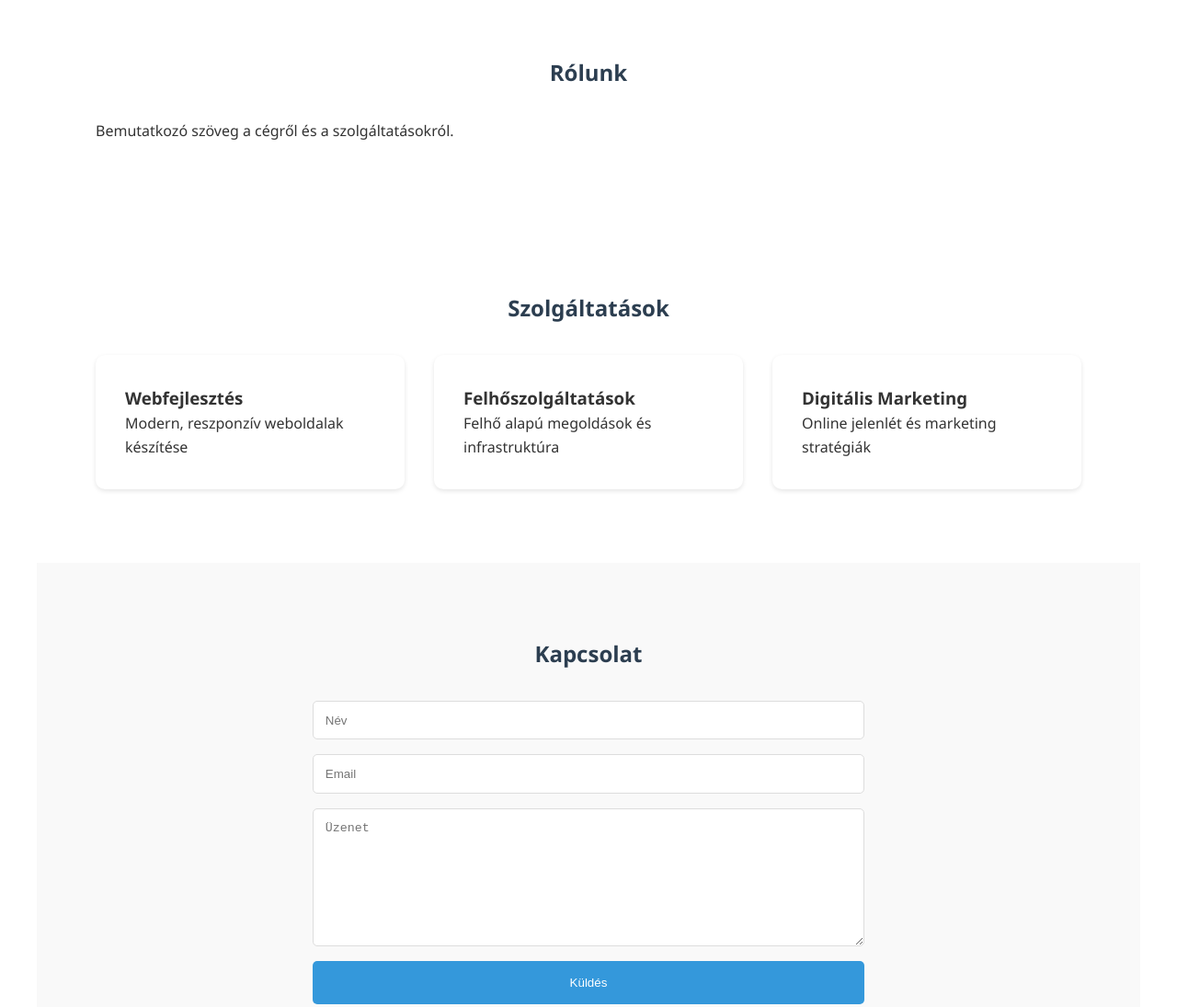
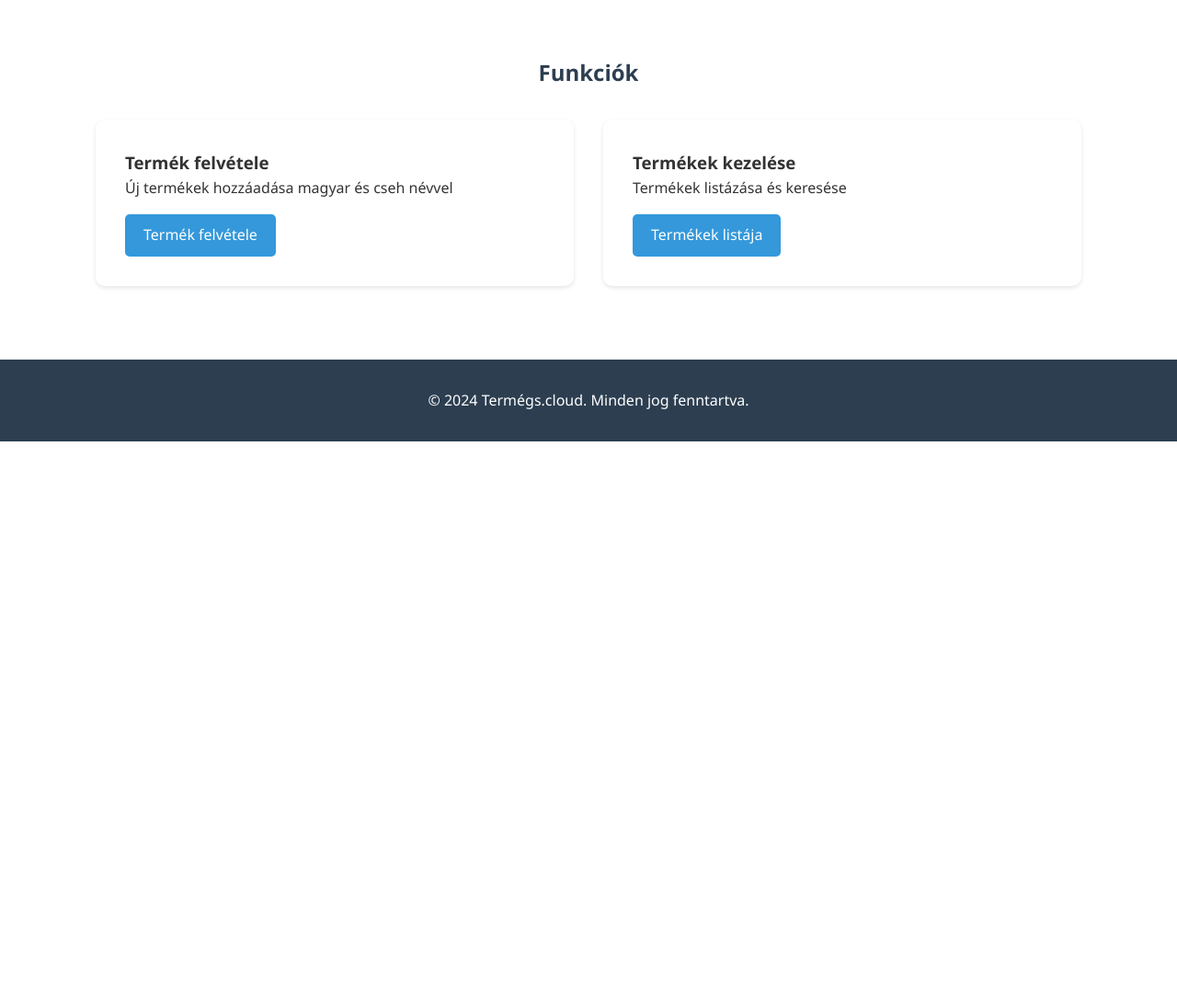
Before and after one commit to Allsafe-member/termegs.cloud.v2, a plain HTML site: page index.html in a window 1280 px wide. Shown: the part 820-1915 px from the top of the page at 92% size. After the commit the page ends 1300 px from the top, so only its background shows below. Drawn offline with Linux system fonts and the light colour scheme; sample sign-in values are in the browser's storage.

Commit message:
Update navigation and homepage design

```diff
--- a/index.html
+++ b/index.html
@@ -11,10 +11,9 @@
         <nav>
             <div class="logo">Termégs.cloud</div>
             <ul>
-                <li><a href="#home">Kezdőlap</a></li>
-                <li><a href="#about">Rólunk</a></li>
-                <li><a href="#services">Szolgáltatások</a></li>
-                <li><a href="#contact">Kapcsolat</a></li>
+                <li><a href="index.html" class="active">Főoldal</a></li>
+                <li><a href="products.html">Termékek</a></li>
+                <li><a href="product-list.html">Termékek listája</a></li>
                 <li><a href="#" id="logout">Kijelentkezés</a></li>
             </ul>
         </nav>
@@ -23,40 +22,23 @@
     <main>
         <section id="home" class="hero">
             <h1>Üdvözöljük a Termégs.cloud-on</h1>
-            <p>Modern megoldások a digitális világban</p>
+            <p>Termékkezelő rendszer</p>
         </section>
 
-        <section id="about" class="about">
-            <h2>Rólunk</h2>
-            <p>Bemutatkozó szöveg a cégről és a szolgáltatásokról.</p>
-        </section>
-
-        <section id="services" class="services">
-            <h2>Szolgáltatások</h2>
+        <section class="features">
+            <h2>Funkciók</h2>
             <div class="service-grid">
                 <div class="service-card">
-                    <h3>Webfejlesztés</h3>
-                    <p>Modern, reszponzív weboldalak készítése</p>
+                    <h3>Termék felvétele</h3>
+                    <p>Új termékek hozzáadása magyar és cseh névvel</p>
+                    <a href="products.html" class="button">Termék felvétele</a>
                 </div>
                 <div class="service-card">
-                    <h3>Felhőszolgáltatások</h3>
-                    <p>Felhő alapú megoldások és infrastruktúra</p>
-                </div>
-                <div class="service-card">
-                    <h3>Digitális Marketing</h3>
-                    <p>Online jelenlét és marketing stratégiák</p>
+                    <h3>Termékek kezelése</h3>
+                    <p>Termékek listázása és keresése</p>
+                    <a href="product-list.html" class="button">Termékek listája</a>
                 </div>
             </div>
-        </section>
-
-        <section id="contact" class="contact">
-            <h2>Kapcsolat</h2>
-            <form id="contact-form">
-                <input type="text" placeholder="Név" required>
-                <input type="email" placeholder="Email" required>
-                <textarea placeholder="Üzenet" required></textarea>
-                <button type="submit">Küldés</button>
-            </form>
         </section>
     </main>
 
--- a/styles.css
+++ b/styles.css
@@ -179,3 +179,24 @@ footer {
         padding: 3rem 5%;
     }
 }
+
+.button {
+    display: inline-block;
+    padding: 10px 20px;
+    background-color: #3498db;
+    color: white;
+    text-decoration: none;
+    border-radius: 5px;
+    margin-top: 15px;
+    transition: background-color 0.3s;
+}
+
+.button:hover {
+    background-color: #2980b9;
+}
+
+.features {
+    padding: 5rem 5%;
+    max-width: 1200px;
+    margin: 0 auto;
+}
```
